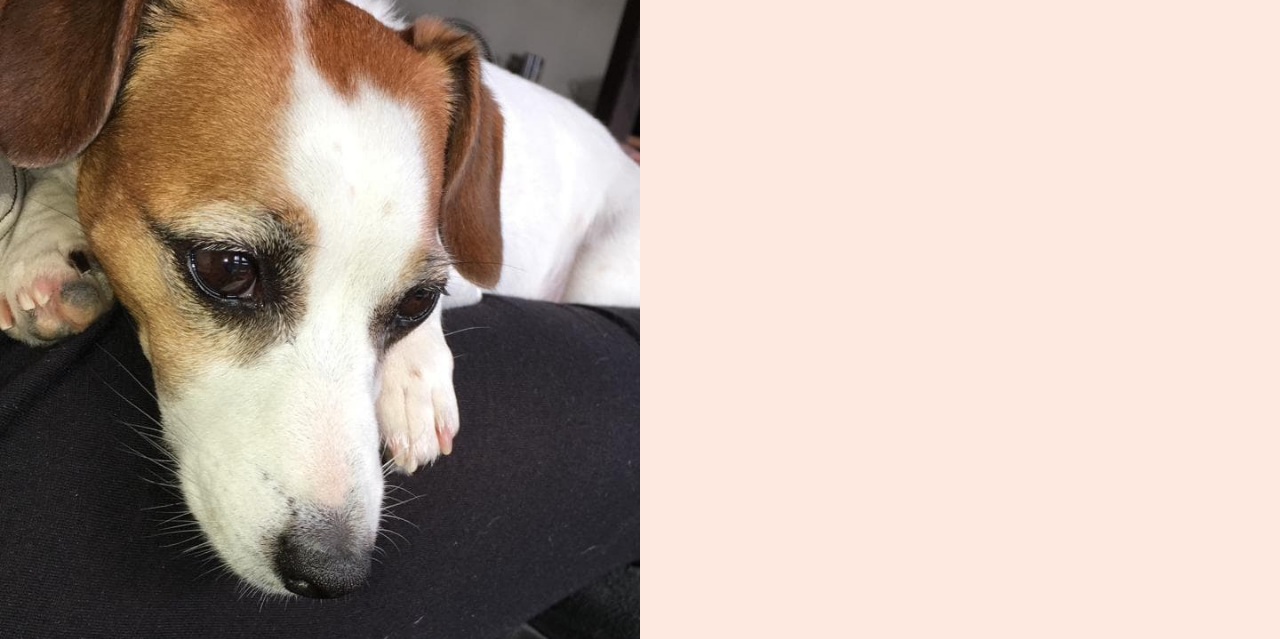
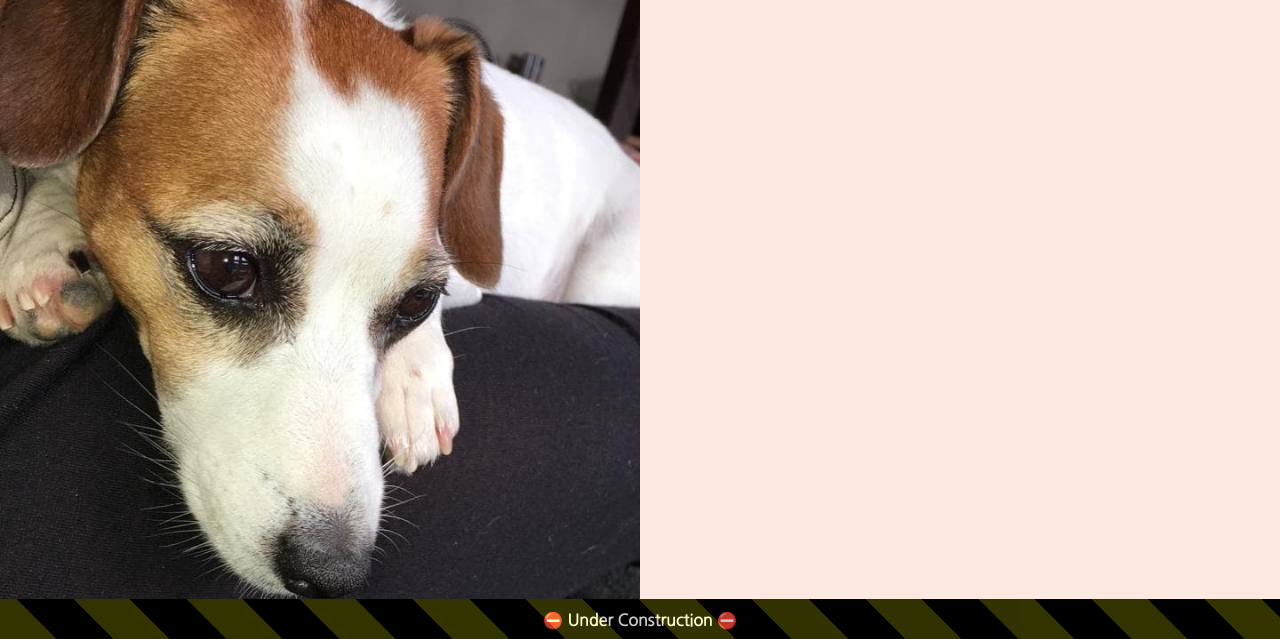
Before and after one commit to alivirya/alivirya.github.io, a plain HTML site: page index.html in a window 1280 px wide. Shown: the part 161-800 px from the top of the page. Drawn offline with nearby package versions, Linux system fonts and the light colour scheme.

Commit message:
Added under construction sign

```diff
--- a/index.html
+++ b/index.html
@@ -23,6 +23,11 @@
             </div>
         </div>
     </div>
+    <footer>
+        <div class="under-construction">
+            <p id="note">&#9940; Under Construction &#9940;</p>
+        </div>
+    </footer>
 
 </body>
 
--- a/static/style.css
+++ b/static/style.css
@@ -27,8 +27,10 @@ h2 {
     font-family: 'Open Sans'
 }
 
-#title {
-    height: 30%;
+img {
+    display: block;
+    width: 100%;
+    min-height: 100%;
 }
 
 .container.main {
@@ -44,10 +46,16 @@ h2 {
     overflow: hidden;
 }
 
-img {
-    display: block;
+.under-construction {
+    background: repeating-linear-gradient(45deg,
+            yellow 0px,
+            yellow 40px,
+            black 40px,
+            black 80px);
     width: 100%;
-    min-height: 100%;
+    height: 5%;
+    position: fixed;
+    bottom: 0%;
 }
 
 @media only screen and (max-width: 768px) {
@@ -57,3 +65,19 @@ img {
         width: 100% !important;
     }
 }
+
+#title {
+    height: 30%;
+}
+
+#note {
+    text-align: center;
+    margin: 0;
+    font-weight: bolder;
+    background-color: black;
+    color: white;
+    vertical-align: middle;
+    height: 100%;
+    padding: 11px;
+    opacity: 0.8;
+}
```
